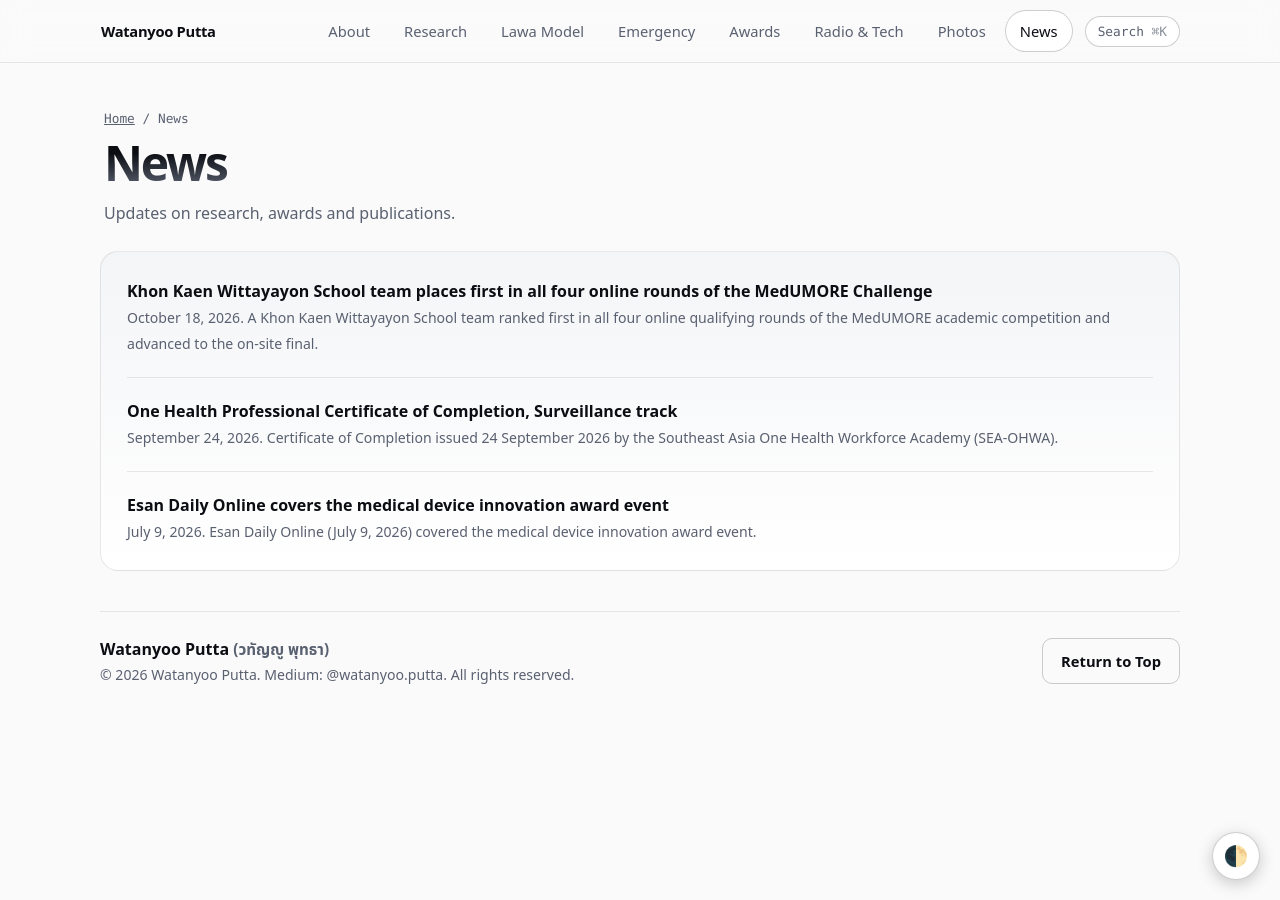
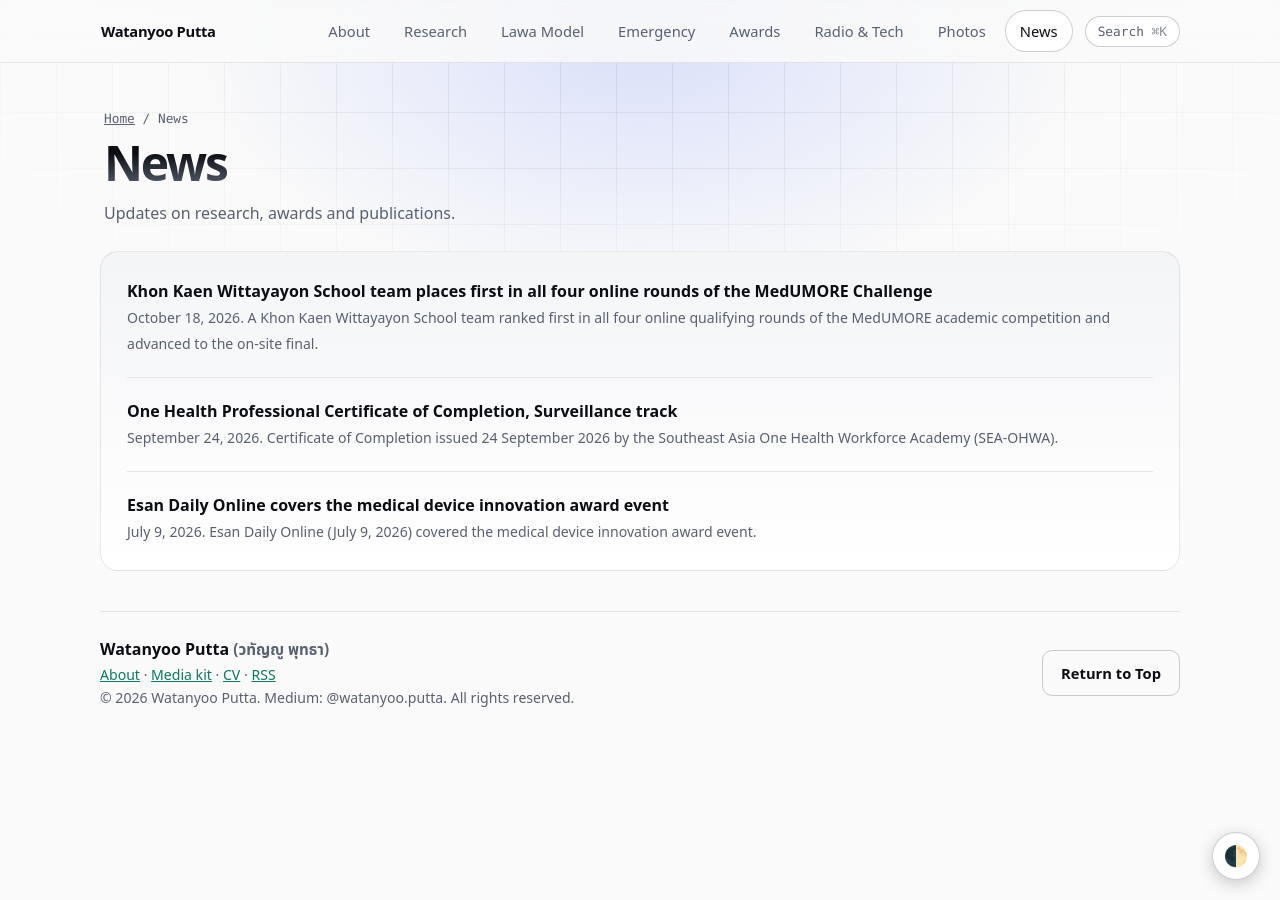
Before and after one commit to WatanyooPutta/WatanyooPutta.github.io, a Jekyll site: the page built from news.html, in a window 1280 px wide. Built offline with Jekyll 4.4.1, drawn with Linux system fonts in a browser that asks for light colours.

Commit message:
Add files via upload

```diff
--- a/_layouts/default.html
+++ b/_layouts/default.html
@@ -3,65 +3,41 @@
 <head>
 <meta charset="UTF-8">
 <meta name="viewport" content="width=device-width, initial-scale=1">
-
 {%- assign desc = page.description | default: page.summary | default: site.description -%}
 {%- assign canon = page.url | replace: 'index.html', '' | absolute_url -%}
 {%- assign img = page.image | default: '/assets/images/IMG_9503.webp' | absolute_url -%}
 {%- assign ttl = page.title -%}
 {%- if page.collection == 'news' -%}{%- capture ttl -%}{{ page.title }} | Watanyoo Putta (วทัญญู พุทธา){%- endcapture -%}{%- endif -%}
 <title>{{ ttl | escape }}</title>
-
-{%- assign v = site.time | date: '%Y%m%d%H%M' -%}
-
-<!-- 1. INSTANT THEME EXECUTION (Prevents theme state flash) -->
-<script>
-(function(){try{var s=localStorage.getItem('theme');if(s)document.documentElement.setAttribute('data-theme',s);}catch(e){}})();
-function toggleTheme(){var c=document.documentElement.getAttribute('data-theme');if(!c){c=window.matchMedia('(prefers-color-scheme: dark)').matches?'dark':'light';}var n=c==='dark'?'light':'dark';document.documentElement.setAttribute('data-theme',n);try{localStorage.setItem('theme',n);}catch(e){}}
-</script>
-
-<!-- 2. CRITICAL BASELINE STYLES (Prevents white/unstyled screen flash) -->
-<style>
-  html { background-color: #07080a; color: #f8fafc; }
-  @media (prefers-color-scheme: light) { html:not([data-theme="dark"]) { background-color: #fafafa; color: #0f172a; } }
-  html[data-theme="light"] { background-color: #fafafa; color: #0f172a; }
-  html[data-theme="dark"] { background-color: #07080a; color: #f8fafc; }
-</style>
-
-<!-- 3. PRELOAD & LOAD STYLESHEETS EARLY -->
-<link rel="preload" href="{{ '/assets/css/style.css' | relative_url }}?v={{ v }}" as="style">
-<link rel="preload" href="{{ '/assets/css/pages.css' | relative_url }}?v={{ v }}" as="style">
-<link rel="stylesheet" href="{{ '/assets/css/style.css' | relative_url }}?v={{ v }}">
-<link rel="stylesheet" href="{{ '/assets/css/pages.css' | relative_url }}?v={{ v }}">
-{% if page.map %}<link rel="stylesheet" href="{{ '/assets/js/vendor/leaflet/leaflet.css' | relative_url }}">{% endif %}
-
-<!-- 4. META & DOCUMENT LINKS -->
 <meta name="description" content="{{ desc | strip_html | escape }}">
 <meta name="author" content="Watanyoo Putta">
-<meta name="robots" content="index, follow, max-image-preview:large, max-snippet:-1">
+{% if page.noindex %}<meta name="robots" content="noindex, follow">{% else %}<meta name="robots" content="index, follow, max-image-preview:large, max-snippet:-1">{% endif %}
 <meta name="color-scheme" content="light dark">
 <meta name="theme-color" content="#fafafa" media="(prefers-color-scheme: light)">
 <meta name="theme-color" content="#07080a" media="(prefers-color-scheme: dark)">
-
+{% if page.map %}<link rel="stylesheet" href="{{ '/assets/js/vendor/leaflet/leaflet.css' | relative_url }}">{% endif %}
 <link rel="canonical" href="{{ canon }}">
 <link rel="icon" href="{{ '/assets/images/IMG_9921-400.webp' | relative_url }}" type="image/webp">
 <link rel="apple-touch-icon" href="{{ '/assets/images/IMG_9921-400.webp' | relative_url }}">
-<link rel="manifest" href="{{ '/manifest.json' | relative_url }}">
+<link rel="manifest" href="{{ '/site.webmanifest' | relative_url }}">
 <link rel="alternate" type="application/json" href="{{ '/profile.json' | relative_url }}" title="Machine-readable profile">
 <link rel="sitemap" type="application/xml" href="{{ '/sitemap.xml' | relative_url }}">
+<link rel="alternate" type="application/atom+xml" title="Watanyoo Putta, News" href="{{ '/feed/news.xml' | relative_url }}">
 <link rel="me" href="https://medium.com/@watanyoo.putta">
 <link rel="me" href="https://github.com/watanyooputta">
 <link rel="me" href="https://www.linkedin.com/in/watanyoo-putta/">
 <link rel="me" href="https://orcid.org/0009-0007-2782-1422">
 {% if page.hero %}<link rel="preload" as="image" href="{{ '/assets/images/IMG_9921-400.webp' | relative_url }}" type="image/webp" fetchpriority="high">{% endif %}
-
-<!-- OPENGRAPH & TWITTER META -->
+{%- assign v = site.time | date: '%Y%m%d%H%M' -%}
+<link rel="stylesheet" href="{{ '/assets/css/style.css' | relative_url }}?v={{ v }}">
+<link rel="stylesheet" href="{{ '/assets/css/pages.css' | relative_url }}?v={{ v }}">
 <meta property="og:type" content="{{ page.og_type | default: 'website' }}">
 <meta property="og:site_name" content="Watanyoo Putta">
 <meta property="og:url" content="{{ canon }}">
 <meta property="og:title" content="{{ ttl | escape }}">
 <meta property="og:description" content="{{ desc | strip_html | escape }}">
 <meta property="og:image" content="{{ img }}">
-<meta property="og:image:type" content="image/webp">
+<meta property="og:image:type" content="{% if img contains '.jpg' %}image/jpeg{% elsif img contains '.png' %}image/png{% else %}image/webp{% endif %}">
 <meta property="og:image:width" content="1200">
 <meta property="og:image:height" content="630">
 <meta property="og:image:alt" content="Watanyoo Putta, Khon Kaen, Thailand">
@@ -73,15 +49,19 @@
 <meta name="twitter:description" content="{{ desc | strip_html | escape }}">
 <meta name="twitter:image" content="{{ img }}">
 <meta name="twitter:image:alt" content="Watanyoo Putta, Khon Kaen, Thailand">
-
-<!-- STRUCTURED DATA -->
+{% if page.hero %}<script>try{if(!sessionStorage.getItem("intro")&&!matchMedia("(prefers-reduced-motion: reduce)").matches)document.documentElement.classList.add("has-intro")}catch(e){}</script>{% endif %}
+<script>
+function toggleTheme(){var c=document.documentElement.getAttribute('data-theme');if(!c){c=window.matchMedia('(prefers-color-scheme: dark)').matches?'dark':'light';}var n=c==='dark'?'light':'dark';document.documentElement.setAttribute('data-theme',n);try{localStorage.setItem('theme',n);}catch(e){}}
+(function(){try{var s=localStorage.getItem('theme');if(s)document.documentElement.setAttribute('data-theme',s);}catch(e){}})();
+</script>
 {% if page.url == '/' %}{% include jsonld-home.html %}{% else %}
 <script type="application/ld+json">
-{% raw %}{"@context":"https://schema.org","@graph":[{"@type":"WebPage","@id":"{% endraw %}{{ canon }}{% raw %}#webpage","url":"{% endraw %}{{ canon }}{% raw %}","name":{% endraw %}{{ ttl | jsonify }}{% raw %},"description":{% endraw %}{{ desc | strip_html | jsonify }}{% raw %},"inLanguage":"en","isPartOf":{"@id":"https://watanyooputta.com/#website"},"about":{"@id":"https://watanyooputta.com/#person"},"breadcrumb":{"@id":"{% endraw %}{{ canon }}{% raw %}#crumbs"}},{"@type":"BreadcrumbList","@id":"{% endraw %}{{ canon }}{% raw %}#crumbs","itemListElement":[{"@type":"ListItem","position":1,"name":"Home","item":"https://watanyooputta.com/"},{"@type":"ListItem","position":2,"name":{% endraw %}{{ page.crumb | default: page.title | jsonify }}{% raw %},"item":"{% endraw %}{{ canon }}{% raw %}"}]}]}{% endraw %}
+{% raw %}{"@context":"https://schema.org","@graph":[{"@type":"{% endraw %}{{ page.schema_type | default: 'WebPage' }}{% raw %}","@id":"{% endraw %}{{ canon }}{% raw %}#webpage","url":"{% endraw %}{{ canon }}{% raw %}","name":{% endraw %}{{ ttl | jsonify }}{% raw %},"description":{% endraw %}{{ desc | strip_html | jsonify }}{% raw %},"inLanguage":"en","isPartOf":{"@id":"https://watanyooputta.com/#website"},"about":{"@id":"https://watanyooputta.com/#person"},"breadcrumb":{"@id":"{% endraw %}{{ canon }}{% raw %}#crumbs"}},{"@type":"BreadcrumbList","@id":"{% endraw %}{{ canon }}{% raw %}#crumbs","itemListElement":[{"@type":"ListItem","position":1,"name":"Home","item":"https://watanyooputta.com/"},{"@type":"ListItem","position":2,"name":{% endraw %}{{ page.crumb | default: page.title | jsonify }}{% raw %},"item":"{% endraw %}{{ canon }}{% raw %}"}]}]}{% endraw %}
 </script>
 {% endif %}
 </head>
 <body>
+{% if page.hero %}<div id="intro" aria-hidden="true"><div class="in-line"></div><div class="in-name">{% assign nm = "Watanyoo Putta" | split: "" %}{% for c in nm %}<span style="--i:{{ forloop.index0 }}">{% if c == " " %}&nbsp;{% else %}{{ c }}{% endif %}</span>{% endfor %}</div><div class="in-th">วทัญญู พุทธา</div><div class="in-tag">TROPICAL DISEASE &middot; ONE HEALTH &middot; BIOSENSORS</div><button type="button" id="intro-skip">Skip</button></div>{% endif %}
 <div id="bar"></div>
 <a class="skip" href="#main">Skip to content</a>
 <nav class="site-nav" aria-label="Main"><div class="wrap navrow">
@@ -95,11 +75,13 @@
 </div></nav>
 <div class="wrap">
 {{ content }}
-<footer><div><strong>Watanyoo Putta <span class="muted">(วทัญญู พุทธา)</span></strong><p class="small">&copy; {{ site.time | date: '%Y' }} Watanyoo Putta. Medium: @watanyoo.putta. All rights reserved.</p></div><a class="btn alt" href="#">Return to Top</a></footer>
+<footer><div><strong>Watanyoo Putta <span class="muted">(วทัญญู พุทธา)</span></strong><p class="small"><a href="{{ '/about/' | relative_url }}">About</a> &middot; <a href="{{ '/media/' | relative_url }}">Media kit</a> &middot; <a href="{{ '/cv/' | relative_url }}">CV</a> &middot; <a href="{{ '/feed/news.xml' | relative_url }}">RSS</a></p><p class="small">&copy; {{ site.time | date: '%Y' }} Watanyoo Putta. Medium: @watanyoo.putta. All rights reserved.</p></div><a class="btn alt" href="#">Return to Top</a></footer>
 </div>
-<dialog id="lightbox" aria-label="Image viewer"><img id="big" src="" alt=""><button class="btn" type="button" data-close>Close</button></dialog>
+<dialog id="lightbox" aria-label="Image viewer"><img id="big" src="" alt=""><div class="btns" style="justify-content:center;margin-top:0"><button class="btn alt" type="button" id="lens-btn" aria-pressed="false">Magnifier</button><button class="btn" type="button" data-close>Close</button></div><div id="lens" aria-hidden="true"></div></dialog>
 {% if page.hero %}<dialog id="qr" aria-label="QR business card"><h2>Instant Scan &amp; Connect</h2><p class="small">Point your smartphone camera at the screen to instantly save Watanyoo Putta's contact profile.</p><div id="qrbox" style="display:flex;justify-content:center"></div><p class="small"><strong>vCard Contact Data Embedded</strong></p><div class="btns" style="justify-content:center"><button class="btn" type="button" id="dl2">Download .vcf File</button><button class="btn alt" type="button" data-close>Close</button></div></dialog>
 <script src="{{ '/assets/js/vendor/qrcode.min.js' | relative_url }}" defer></script>{% endif %}
+<dialog id="reel" aria-label="Photo reel" data-base="{{ '/assets/images/' | relative_url }}"><div class="reel-bars" id="reel-bars"></div><button class="reel-x" type="button" id="reel-x" aria-label="Close reel">&times;</button><img id="reel-img" src="" alt=""><p id="reel-cap"></p><button class="reel-prev" type="button" id="reel-prev" aria-label="Previous photo"></button><button class="reel-next" type="button" id="reel-next" aria-label="Next photo"></button></dialog>
+<script type="application/json" id="reel-data">{{ site.data.reels | jsonify }}</script>
 <p id="toast" role="status" aria-live="polite"></p>
 <dialog id="cmd" aria-label="Search the site"><input id="cmd-in" type="text" placeholder="Search pages, news, profiles" autocomplete="off" aria-controls="cmd-list"><ul id="cmd-list" role="listbox"></ul></dialog>
 <script type="application/json" id="cmd-data">[
@@ -110,6 +92,8 @@
 {%- for n in site.news %}
 {"t":{{ n.title | jsonify }},"u":{{ n.url | relative_url | jsonify }},"k":"news"},
 {%- endfor %}
+{"t":"Media kit","u":{{ '/media/' | relative_url | jsonify }},"k":"page"},
+{"t":"Printable CV","u":{{ '/cv/' | relative_url | jsonify }},"k":"page"},
 {"t":"Medium (@watanyoo.putta)","u":"https://medium.com/@watanyoo.putta","k":"profile"},
 {"t":"ORCID","u":"https://orcid.org/0009-0007-2782-1422","k":"profile"},
 {"t":"Google Scholar","u":"https://scholar.google.com/citations?user=_8o9aVEAAAAJ","k":"profile"},
--- a/_layouts/news.html
+++ b/_layouts/news.html
@@ -12,5 +12,5 @@
 <div class="btns"><a class="btn alt" href="{{ '/news/' | relative_url }}">All news</a></div>
 </article></main>
 <script type="application/ld+json">
-{% raw %}{"@context":"https://schema.org","@type":"NewsArticle","headline":{% endraw %}{{ page.title | jsonify }}{% raw %},"datePublished":"{% endraw %}{{ page.date | date_to_xmlschema }}{% raw %}","description":{% endraw %}{{ page.summary | jsonify }}{% raw %},"author":{"@id":"https://watanyooputta.com/#person"},"mainEntityOfPage":"{% endraw %}{{ page.url | absolute_url }}{% raw %}","image":"{% endraw %}{{ '/assets/images/IMG_9503.webp' | absolute_url }}{% raw %}"}{% endraw %}
+{% raw %}{"@context":"https://schema.org","@type":"NewsArticle","headline":{% endraw %}{{ page.title | jsonify }}{% raw %},"datePublished":"{% endraw %}{{ page.date | date_to_xmlschema }}{% raw %}","description":{% endraw %}{{ page.summary | jsonify }}{% raw %},"author":{"@id":"https://watanyooputta.com/#person"},"mainEntityOfPage":"{% endraw %}{{ page.url | absolute_url }}{% raw %}","image":"https://watanyooputta.com/assets/images/IMG_9503.webp"}{% endraw %}
 </script>
```
